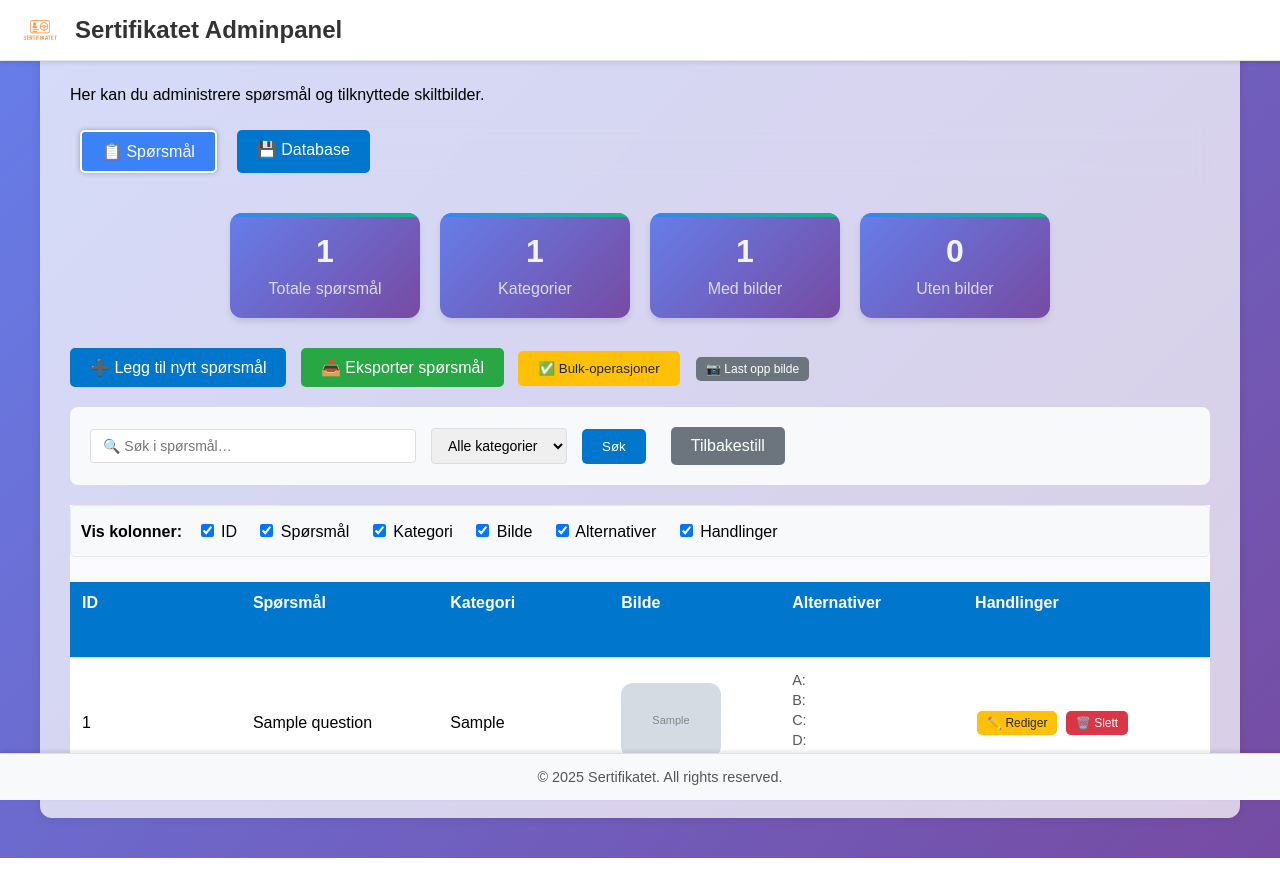
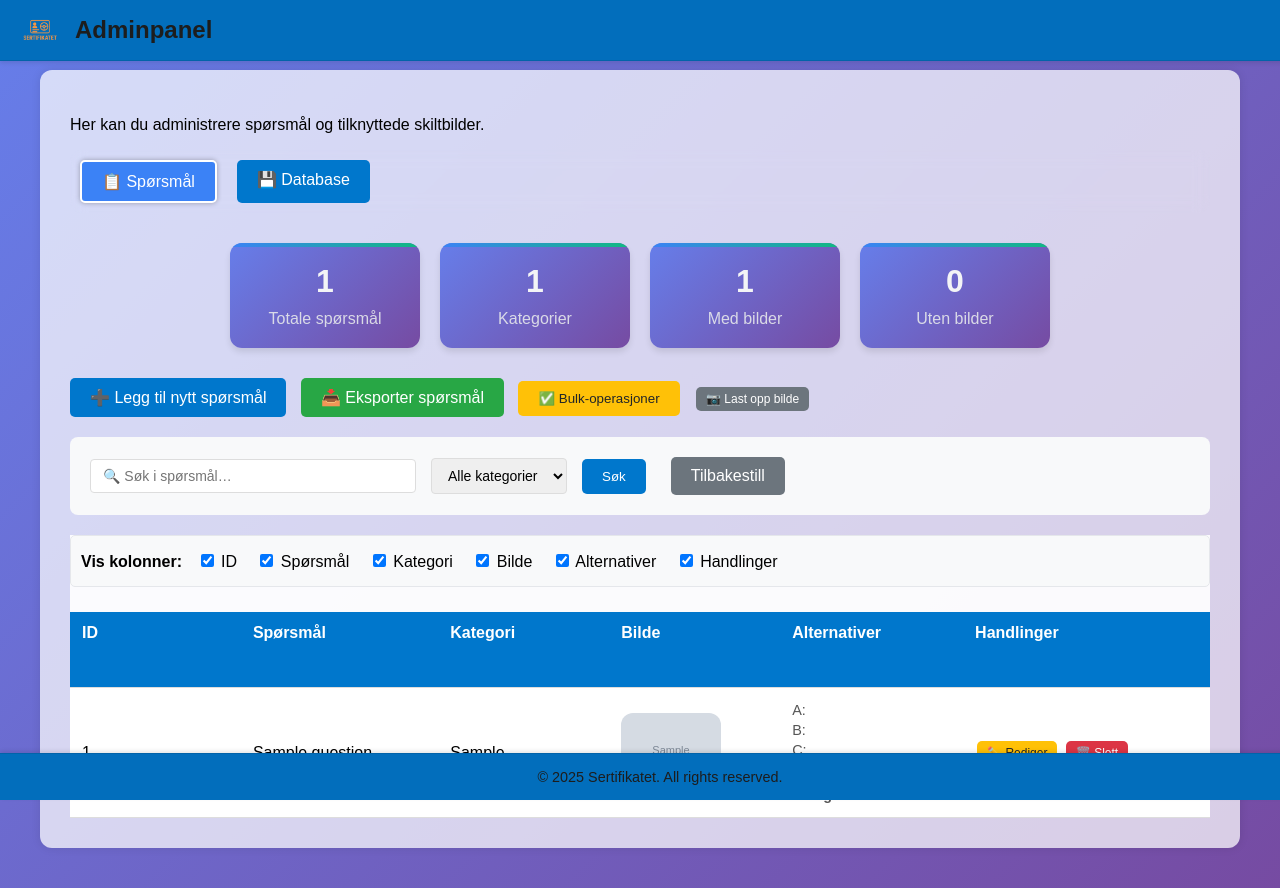
Before and after one commit to viktor-mq/sertifikatet, a Flask app: page /admin/dashboard in a window 1280 px wide. Before the commit the page ends 858 px from the top, so only its background shows below. Run offline with Flask 3, Linux system fonts and the light colour scheme; a user stored in the database is signed in; tables that the repository leaves empty hold one stand-in row (values such as "Sample post"); grey boxes marked "Sample" are stand-in pictures.

Commit message:
minor dashboard ui changes

```diff
--- a/static/css/admin.css
+++ b/static/css/admin.css
@@ -19,6 +19,7 @@ body {
     padding: 40px;
     background: linear-gradient(135deg, #667eea 0%, #764ba2 100%);
     margin: 0;
+    padding-top: 70px;
 }
 h1 {
     color: #333;
@@ -752,7 +753,7 @@ th {
 
 /* Admin header */
 .admin-header {
-    background-color: rgb(2, 110, 188);
+    background-color: rgba(2, 110, 188);
     backdrop-filter: blur(8px);
     padding: 5px 20px;
     box-shadow: 0 2px 4px rgba(0,0,0,0.1);
--- a/templates/admin/admin_dashboard.html
+++ b/templates/admin/admin_dashboard.html
@@ -6,11 +6,11 @@
     <link rel="stylesheet" href="{{ url_for('static', filename='css/admin.css') }}">
 </head>
 <body>
-    <header class="admin-header" style="background-color: #fff; padding: 10px 20px; box-shadow: 0 2px 4px rgba(0,0,0,0.1); display: flex; align-items: center;">
+    <header class="admin-header" style="padding: 10px 20px; box-shadow: 0 2px 4px rgba(0,0,0,0.1); display: flex; align-items: center;">
         <img src="{{ url_for('static', filename='images/profiles/selskapslogo.png') }}"
              alt="Sertifikatet Logo"
              style="height: 40px; margin-right: 15px;">
-        <h1 style="font-size: 1.5rem; margin: 0;">Sertifikatet Adminpanel</h1>
+        <h1 style="font-size: 1.5rem; margin: 0; color: #1d1d1d;">Adminpanel</h1>
     </header>
 
     <div class="container">
@@ -62,8 +62,8 @@
         });
     </script>
 
-    <footer class="admin-footer" style="background-color: #f8f9fa; padding: 15px 20px; text-align: center; margin-top: 40px; border-top: 1px solid #e0e0e0;">
-        <p style="margin: 0; font-size: 0.9rem; color: #555;">
+    <footer class="admin-footer" style="padding: 15px 20px; text-align: center; margin-top: 40px;">
+        <p style="margin: 0; font-size: 0.9rem; color: #1d1d1d;">
             &copy; <span id="currentYear"></span> Sertifikatet. All rights reserved.
         </p>
     </footer>
```
